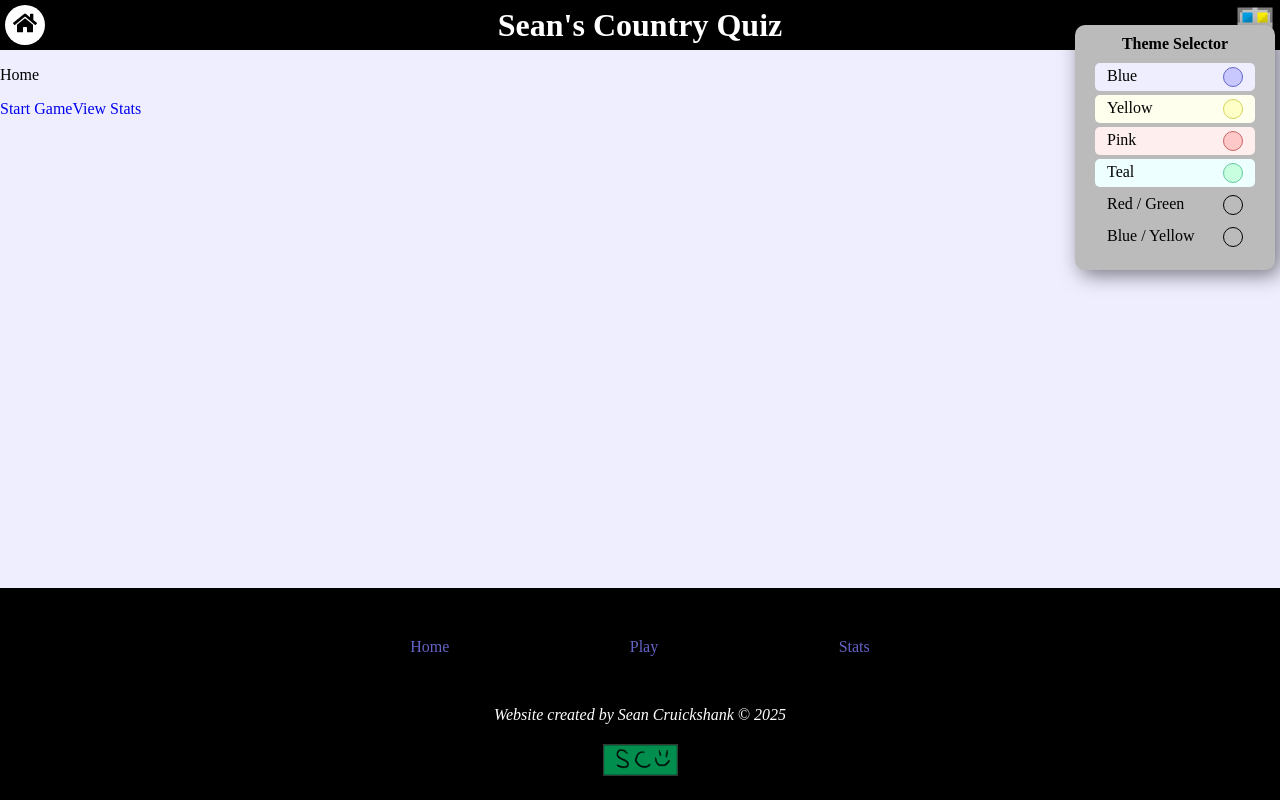
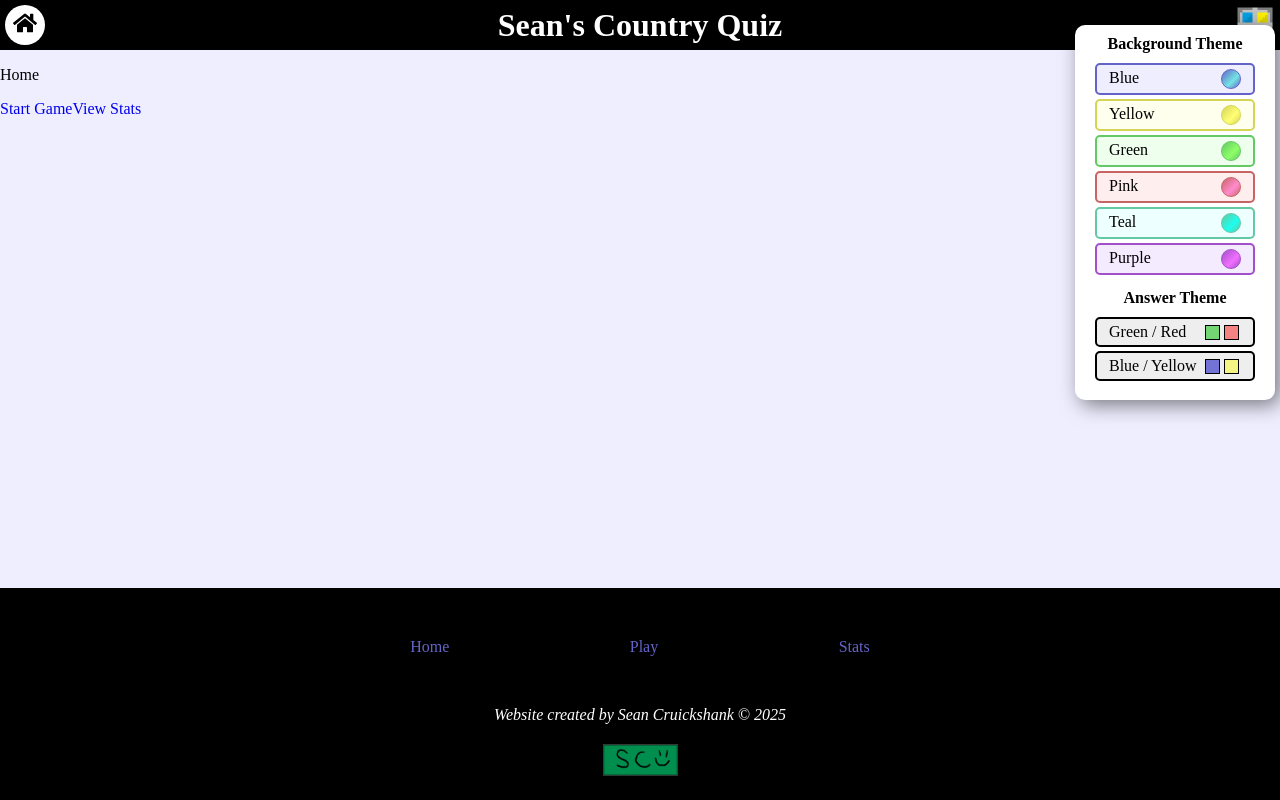
Before and after one commit to Sean-Cruickshank/CountryQuiz, a React (Vite) app: page / in a window 1280 px wide. Both pictures are taken after a click on the picture 1255 px from the left and 25 px from the top of the page. Built offline with nearby package versions, Linux system fonts and the light colour scheme.

Commit message:
Styled dropdown, added green and purple themes

```diff
--- a/main.css
+++ b/main.css
@@ -1,3 +1,5 @@
+/* --- INDICATORS --- */
+/* --- THEMES --- */
 html {
   box-sizing: border-box;
   font-size: 100%;
@@ -41,11 +43,17 @@ meter.blue::-moz-meter-bar, meter.blue::-webkit-meter-optimum-value {
 meter.yellow::-moz-meter-bar, meter.yellow::-webkit-meter-optimum-value {
   background: linear-gradient(90deg, var(--yellowC), var(--yellowGradient) 100%);
 }
+meter.green::-moz-meter-bar, meter.green::-webkit-meter-optimum-value {
+  background: linear-gradient(90deg, var(--greenC), var(--greenGradient) 100%);
+}
 meter.pink::-moz-meter-bar, meter.pink::-webkit-meter-optimum-value {
   background: linear-gradient(90deg, var(--pinkC), var(--pinkGradient) 100%);
 }
 meter.teal::-moz-meter-bar, meter.teal::-webkit-meter-optimum-value {
   background: linear-gradient(90deg, var(--tealC), var(--tealGradient) 100%);
+}
+meter.purple::-moz-meter-bar, meter.purple::-webkit-meter-optimum-value {
+  background: linear-gradient(90deg, var(--purpleC), var(--purpleGradient) 100%);
 }
 
 .button {
@@ -71,6 +79,10 @@ meter.teal::-moz-meter-bar, meter.teal::-webkit-meter-optimum-value {
   background-color: var(--yellowB);
   border: solid 3px var(--yellowC);
 }
+.button.green {
+  background-color: var(--greenB);
+  border: solid 3px var(--greenC);
+}
 .button.pink {
   background-color: var(--pinkB);
   border: solid 3px var(--pinkC);
@@ -79,28 +91,44 @@ meter.teal::-moz-meter-bar, meter.teal::-webkit-meter-optimum-value {
   background-color: var(--tealB);
   border: solid 3px var(--tealC);
 }
+.button.purple {
+  background-color: var(--purpleB);
+  border: solid 3px var(--purpleC);
+}
 
 :root {
-  --indGreen: rgb(115, 214, 115);
-  --indRed: rgb(244, 132, 132);
-  --indBlue: rgb(115, 115, 214);
-  --indYellow: rgb(244, 244, 132);
+  --greenIndA: rgb(115, 214, 115);
+  --redIndA: rgb(244, 132, 132);
+  --blueIndA: rgb(115, 115, 214);
+  --yellowIndA: rgb(244, 244, 132);
+  --greenIndB: darkgreen;
+  --redIndB: darkred;
+  --blueIndB: darkblue;
+  --yellowIndB: darkgoldenrod;
   --blueA: rgb(238, 238, 255);
   --yellowA: rgb(255, 255, 238);
+  --greenA: rgb(238, 255, 238);
   --pinkA: rgb(255, 238, 238);
   --tealA: rgb(238, 255, 255);
+  --purpleA: rgb(245, 235, 255);
   --blueB: rgb(200, 200, 255);
   --yellowB: rgb(255, 255, 200);
+  --greenB: rgb(200, 255, 200);
   --pinkB: rgb(255, 200, 200);
   --tealB: rgb(200, 255, 223);
+  --purpleB: rgb(223, 162, 255);
   --blueC: rgb(100, 100, 200);
   --yellowC: rgb(212, 212, 89);
+  --greenC: rgb(100, 200, 100);
   --pinkC: rgb(200, 100, 100);
   --tealC: rgb(100, 200, 162);
+  --purpleC: rgb(162, 80, 200);
   --blueGradient: rgb(115, 229, 229);
   --yellowGradient: rgb(255, 255, 116);
+  --greenGradient: rgb(142, 255, 104);
   --pinkGradient: rgb(255, 139, 207);
   --tealGradient: rgb(28, 255, 240);
+  --purpleGradient: rgb(241, 111, 255);
 }
 
 .play-game {
@@ -153,6 +181,15 @@ meter.teal::-moz-meter-bar, meter.teal::-webkit-meter-optimum-value {
 .answers__option.yellow button .answers__button__alpha {
   background-color: var(--yellowC);
 }
+.answers__option.green {
+  background: linear-gradient(135deg, var(--greenC), var(--greenGradient) 60%, var(--greenC) 100%);
+}
+.answers__option.green button {
+  background-color: var(--greenB);
+}
+.answers__option.green button .answers__button__alpha {
+  background-color: var(--greenC);
+}
 .answers__option.pink {
   background: linear-gradient(135deg, var(--pinkC), var(--pinkGradient) 60%, var(--pinkC) 100%);
 }
@@ -170,6 +207,15 @@ meter.teal::-moz-meter-bar, meter.teal::-webkit-meter-optimum-value {
 }
 .answers__option.teal button .answers__button__alpha {
   background-color: var(--tealC);
+}
+.answers__option.purple {
+  background: linear-gradient(135deg, var(--purpleC), var(--purpleGradient) 60%, var(--purpleC) 100%);
+}
+.answers__option.purple button {
+  background-color: var(--purpleB);
+}
+.answers__option.purple button .answers__button__alpha {
+  background-color: var(--purpleC);
 }
 .answers__button {
   display: grid;
@@ -223,29 +269,29 @@ meter.teal::-moz-meter-bar, meter.teal::-webkit-meter-optimum-value {
   margin: 0.2%;
   display: inline-block;
 }
-.node--correct.redgreen {
-  background-color: var(--indGreen);
+.node--correct.greenred {
+  background-color: var(--greenIndA);
 }
-.node--correct.redgreen .recap__result {
-  color: darkgreen;
+.node--correct.greenred .recap__result {
+  color: var(--greenIndB);
 }
 .node--correct.blueyellow {
-  background-color: var(--indBlue);
+  background-color: var(--blueIndA);
 }
 .node--correct.blueyellow .recap__result {
-  color: darkblue;
+  color: var(--blueIndB);
 }
-.node--incorrect.redgreen {
-  background-color: var(--indRed);
+.node--incorrect.greenred {
+  background-color: var(--redIndA);
 }
-.node--incorrect.redgreen .recap__result {
-  color: darkred;
+.node--incorrect.greenred .recap__result {
+  color: var(--redIndB);
 }
 .node--incorrect.blueyellow {
-  background-color: var(--indYellow);
+  background-color: var(--yellowIndA);
 }
 .node--incorrect.blueyellow .recap__result {
-  color: darkyellow;
+  color: var(--yellowIndB);
 }
 
 .gameover__title {
@@ -268,29 +314,29 @@ meter.teal::-moz-meter-bar, meter.teal::-webkit-meter-optimum-value {
   display: grid;
   grid-template-columns: 1fr 1fr 1fr;
 }
-.log__entry--correct.redgreen {
-  background-color: var(--indGreen);
+.log__entry--correct.greenred {
+  background-color: var(--greenIndA);
 }
-.log__entry--correct.redgreen .recap__result {
-  color: darkgreen;
+.log__entry--correct.greenred .recap__result {
+  color: var(--greenIndB);
 }
 .log__entry--correct.blueyellow {
-  background-color: var(--indBlue);
+  background-color: var(--blueIndA);
 }
 .log__entry--correct.blueyellow .recap__result {
-  color: darkblue;
+  color: var(--blueIndB);
 }
-.log__entry--incorrect.redgreen {
-  background-color: var(--indRed);
+.log__entry--incorrect.greenred {
+  background-color: var(--redIndA);
 }
-.log__entry--incorrect.redgreen .recap__result {
-  color: darkred;
+.log__entry--incorrect.greenred .recap__result {
+  color: var(--redIndB);
 }
 .log__entry--incorrect.blueyellow {
-  background-color: var(--indYellow);
+  background-color: var(--yellowIndA);
 }
 .log__entry--incorrect.blueyellow .recap__result {
-  color: darkyellow;
+  color: var(--yellowIndB);
 }
 
 .stats {
@@ -322,29 +368,29 @@ meter.teal::-moz-meter-bar, meter.teal::-webkit-meter-optimum-value {
   grid-template-columns: 1fr 1fr;
   justify-content: space-around;
 }
-.recap--correct.redgreen {
-  background-color: var(--indGreen);
+.recap--correct.greenred {
+  background-color: var(--greenIndA);
 }
-.recap--correct.redgreen .recap__result {
-  color: darkgreen;
+.recap--correct.greenred .recap__result {
+  color: var(--greenIndB);
 }
 .recap--correct.blueyellow {
-  background-color: var(--indBlue);
+  background-color: var(--blueIndA);
 }
 .recap--correct.blueyellow .recap__result {
-  color: darkblue;
+  color: var(--blueIndB);
 }
-.recap--incorrect.redgreen {
-  background-color: var(--indRed);
+.recap--incorrect.greenred {
+  background-color: var(--redIndA);
 }
-.recap--incorrect.redgreen .recap__result {
-  color: darkred;
+.recap--incorrect.greenred .recap__result {
+  color: var(--redIndB);
 }
 .recap--incorrect.blueyellow {
-  background-color: var(--indYellow);
+  background-color: var(--yellowIndA);
 }
 .recap--incorrect.blueyellow .recap__result {
-  color: darkyellow;
+  color: var(--yellowIndB);
 }
 .recap__result {
   height: 40px;
@@ -381,11 +427,17 @@ meter.teal::-moz-meter-bar, meter.teal::-webkit-meter-optimum-value {
 .recap__answers__guess.yellow {
   background-color: var(--yellowB);
 }
+.recap__answers__guess.green {
+  background-color: var(--greenB);
+}
 .recap__answers__guess.pink {
   background-color: var(--pinkB);
 }
 .recap__answers__guess.teal {
   background-color: var(--tealB);
+}
+.recap__answers__guess.purple {
+  background-color: var(--purpleB);
 }
 
 nav {
@@ -438,61 +490,12 @@ nav h1 {
   top: 25px;
   display: none;
   border-radius: 10px;
-  background-color: #bbb;
+  background-color: white;
   width: 200px;
   padding-bottom: 15px;
   text-align: center;
   z-index: 101;
   box-shadow: 5px 5px 20px rgba(0, 0, 0, 0.5);
-}
-.theme__dropdown a {
-  cursor: pointer;
-  margin-inline: auto;
-  margin-bottom: 4px;
-  padding: 4px 12px;
-  width: 80%;
-  border-radius: 5px;
-  color: black;
-  display: flex;
-  justify-content: space-between;
-}
-.theme__dropdown a div {
-  width: 20px;
-  aspect-ratio: 1;
-  border: 1px solid black;
-  border-radius: 100%;
-}
-.theme__dropdown a.blue {
-  background-color: var(--blueA);
-}
-.theme__dropdown a.blue div {
-  background-color: var(--blueB);
-  border: 1px solid var(--blueC);
-}
-.theme__dropdown a.yellow {
-  background-color: var(--yellowA);
-}
-.theme__dropdown a.yellow div {
-  background-color: var(--yellowB);
-  border: 1px solid var(--yellowC);
-}
-.theme__dropdown a.pink {
-  background-color: var(--pinkA);
-}
-.theme__dropdown a.pink div {
-  background-color: var(--pinkB);
-  border: 1px solid var(--pinkC);
-}
-.theme__dropdown a.teal {
-  background-color: var(--tealA);
-}
-.theme__dropdown a.teal div {
-  background-color: var(--tealB);
-  border: 1px solid var(--tealC);
-}
-.theme__dropdown a:hover {
-  color: black;
-  opacity: 0.8;
 }
 .theme__dropdown.active {
   display: grid;
@@ -514,6 +517,104 @@ nav h1 {
 .theme__background.active {
   display: grid;
   grid-template-columns: 1fr;
+}
+.theme__select.blue {
+  background-color: var(--blueA);
+  border: solid 2px var(--blueC);
+}
+.theme__select.blue div {
+  background: linear-gradient(135deg, var(--blueC), var(--blueGradient) 60%, var(--blueC) 100%);
+  border: 1px solid var(--blueC);
+}
+.theme__select.yellow {
+  background-color: var(--yellowA);
+  border: solid 2px var(--yellowC);
+}
+.theme__select.yellow div {
+  background: linear-gradient(135deg, var(--yellowC), var(--yellowGradient) 60%, var(--yellowC) 100%);
+  border: 1px solid var(--yellowC);
+}
+.theme__select.green {
+  background-color: var(--greenA);
+  border: solid 2px var(--greenC);
+}
+.theme__select.green div {
+  background: linear-gradient(135deg, var(--greenC), var(--greenGradient) 60%, var(--greenC) 100%);
+  border: 1px solid var(--greenC);
+}
+.theme__select.pink {
+  background-color: var(--pinkA);
+  border: solid 2px var(--pinkC);
+}
+.theme__select.pink div {
+  background: linear-gradient(135deg, var(--pinkC), var(--pinkGradient) 60%, var(--pinkC) 100%);
+  border: 1px solid var(--pinkC);
+}
+.theme__select.teal {
+  background-color: var(--tealA);
+  border: solid 2px var(--tealC);
+}
+.theme__select.teal div {
+  background: linear-gradient(135deg, var(--tealC), var(--tealGradient) 60%, var(--tealC) 100%);
+  border: 1px solid var(--tealC);
+}
+.theme__select.purple {
+  background-color: var(--purpleA);
+  border: solid 2px var(--purpleC);
+}
+.theme__select.purple div {
+  background: linear-gradient(135deg, var(--purpleC), var(--purpleGradient) 60%, var(--purpleC) 100%);
+  border: 1px solid var(--purpleC);
+}
+.theme__select div {
+  width: 20px;
+  aspect-ratio: 1;
+  border: 1px solid black;
+  border-radius: 100%;
+}
+
+.indicator__select {
+  background-color: #eee;
+  border: solid 2px black;
+}
+.indicator__select.greenred #sampleA {
+  background-color: var(--greenIndA);
+}
+.indicator__select.greenred #sampleB {
+  background-color: var(--redIndA);
+}
+.indicator__select.blueyellow #sampleA {
+  background-color: var(--blueIndA);
+}
+.indicator__select.blueyellow #sampleB {
+  background-color: var(--yellowIndA);
+}
+.indicator__samples {
+  display: flex;
+  align-items: center;
+  justify-content: space-around;
+}
+.indicator__sample {
+  width: 15px;
+  margin-inline: 2px;
+  aspect-ratio: 1;
+  border: 1px solid black;
+}
+
+.theme__select, .indicator__select {
+  cursor: pointer;
+  margin-inline: auto;
+  margin-bottom: 4px;
+  padding: 4px 12px;
+  width: 80%;
+  border-radius: 5px;
+  color: black;
+  display: flex;
+  justify-content: space-between;
+}
+.theme__select:hover, .indicator__select:hover {
+  color: black;
+  opacity: 0.8;
 }
 
 .footer {
@@ -543,11 +644,17 @@ nav h1 {
 .footer__nav a.yellow {
   color: var(--yellowC);
 }
+.footer__nav a.green {
+  color: var(--greenC);
+}
 .footer__nav a.pink {
   color: var(--pinkC);
 }
 .footer__nav a.teal {
   color: var(--tealC);
+}
+.footer__nav a.purple {
+  color: var(--purpleC);
 }
 .footer__links {
   display: grid;
--- a/src/components/GameOver.tsx
+++ b/src/components/GameOver.tsx
@@ -17,7 +17,7 @@ export default function GameOver({ answersLog, answerStats, score}: GameOverProp
   const currentTheme = localStorage.getItem('theme') || 'blue'
 
   // Grabs the current indicator so it can be applied to the nodes
-  const currentIndicator = localStorage.getItem('indicator') || 'redgreen'
+  const currentIndicator = localStorage.getItem('indicator') || 'greenred'
 
   function titleCase(string: string) {
     return string[0].toUpperCase() + string.slice(1).toLowerCase()
--- a/src/components/Layout.tsx
+++ b/src/components/Layout.tsx
@@ -8,7 +8,7 @@ export default function Layout() {
 
   const [theme, setTheme] = React.useState(localStorage.getItem('theme') || 'blue')
 
-  const [indicator, setIndicator] = React.useState(localStorage.getItem('indicator') || 'redgreen')
+  const [indicator, setIndicator] = React.useState(localStorage.getItem('indicator') || 'greenred')
 
   React.useEffect(() => {
     updateTheme(theme)
--- a/src/components/Navbar.tsx
+++ b/src/components/Navbar.tsx
@@ -32,7 +32,7 @@ export default function Navbar({ selectTheme }: NavbarProps) {
     setToggle(prev => !prev)
   }
 
-  const themeColours = ['Blue', 'Yellow', 'Pink', 'Teal']
+  const themeColours = ['Blue', 'Yellow', 'Green', 'Pink', 'Teal', 'Purple']
 
   function generateThemes() {
     return themeColours.map(colour => {
@@ -47,7 +47,7 @@ export default function Navbar({ selectTheme }: NavbarProps) {
     })
   }
 
-  const indicatorColours = ['Red/Green', 'Blue/Yellow']
+  const indicatorColours = ['Green/Red', 'Blue/Yellow']
 
   function generateIndicators() {
     return indicatorColours.map(colour => {
@@ -59,7 +59,14 @@ export default function Navbar({ selectTheme }: NavbarProps) {
           key={nanoid()}
           className={`indicator__select ${l}`}
           onClick={() => dropdownSelect(l, 'indicator')}
-        >{splitA} / {splitB}<div></div></a>
+        >
+          {splitA} / {splitB}
+          <div className="indicator__samples">
+            <div id="sampleA" className="indicator__sample"></div>
+            <div id="sampleB" className="indicator__sample"></div>
+          </div>
+
+        </a>
       )
     })
   }
@@ -77,8 +84,9 @@ export default function Navbar({ selectTheme }: NavbarProps) {
         onClick={() => setToggle(prev => !prev)}
       />
       <div className="theme__dropdown">
-        <h4>Theme Selector</h4>
+        <h4>Background Theme</h4>
         {generateThemes()}
+        <h4>Answer Theme</h4>
         {generateIndicators()}
       </div>
       <div onClick={() => setToggle(prev => !prev)} className="theme__background"></div>
--- a/src/components/Recap.tsx
+++ b/src/components/Recap.tsx
@@ -21,7 +21,7 @@ interface RecapProps {
 
 export default function Recap({ category, currentTheme, prevGuess, prevAnswer, prevAnswers, answersLog, setAnswersLog }: RecapProps) {
   // Grabs the current indicator so it can be applied to the nodes
-  const currentIndicator = localStorage.getItem('indicator') || 'redgreen'
+  const currentIndicator = localStorage.getItem('indicator') || 'greenred'
 
   // Generates the recap for the previous question, shows the correct answer and the guessed answer
   function generateRecap() {
--- a/src/scss/layout/_Navbar.scss
+++ b/src/scss/layout/_Navbar.scss
@@ -59,38 +59,12 @@ nav {
     top: 25px;
     display: none;
     border-radius: 10px;
-    background-color: #bbb;
+    background-color: white;
     width: 200px;
     padding-bottom: 15px;
     text-align: center;
     z-index: 101;
     box-shadow: 5px 5px 20px rgba($color: #000000, $alpha: 0.5);
-
-    & a {
-      cursor: pointer;
-      margin-inline: auto;
-      margin-bottom: 4px;
-      padding: 4px 12px;
-      width: 80%;
-      border-radius: 5px;
-      color: black;
-      display: flex;
-      justify-content: space-between;
-
-      & div {
-        width: 20px;
-        aspect-ratio: 1;
-        border: 1px solid black;
-        border-radius: 100%;
-      }
-
-      @include mixins.themeDropdownThemes()
-    }
-
-    & a:hover {
-      color: black;
-      opacity: 0.8;
-    }
 
     &.active {
       display: grid;
@@ -117,4 +91,53 @@ nav {
       grid-template-columns: 1fr;
     }
   }
+
+  &__select {
+    @include mixins.themeDropdownThemes();
+    & div {
+      width: 20px;
+      aspect-ratio: 1;
+      border: 1px solid black;
+      border-radius: 100%;
+    }
+  }
 }
+
+.indicator {
+  &__select {
+    background-color: #eee;
+    border: solid 2px black;
+
+    @include mixins.themeDropdownIndicators()
+  }
+
+  &__samples {
+    display: flex;
+    align-items: center;
+    justify-content: space-around;
+  }
+
+  &__sample {
+    width: 15px;
+    margin-inline: 2px;
+    aspect-ratio: 1;
+    border: 1px solid black;
+  }
+}
+
+.theme__select, .indicator__select {
+  cursor: pointer;
+  margin-inline: auto;
+  margin-bottom: 4px;
+  padding: 4px 12px;
+  width: 80%;
+  border-radius: 5px;
+  color: black;
+  display: flex;
+  justify-content: space-between;
+
+  &:hover {
+    color: black;
+    opacity: 0.8;
+  }
+}
--- a/src/util/answerNodes.tsx
+++ b/src/util/answerNodes.tsx
@@ -4,7 +4,7 @@ import { Country } from "./interfaces"
 
 export function generateAnswerNodes(answerNodes: string[]) {
   // Grabs the current indicator so it can be applied to the nodes
-  const currentIndicator = localStorage.getItem('indicator') || 'redgreen'
+  const currentIndicator = localStorage.getItem('indicator') || 'greenred'
   return answerNodes.map(node => {
     return (
       <span
```
Also changed, not shown: src/scss/base/_colours.scss (+16 -4 lines), src/scss/base/_mixins.scss (+56 -23 lines), 1 other file (tests, documents, lock files or other folders).
